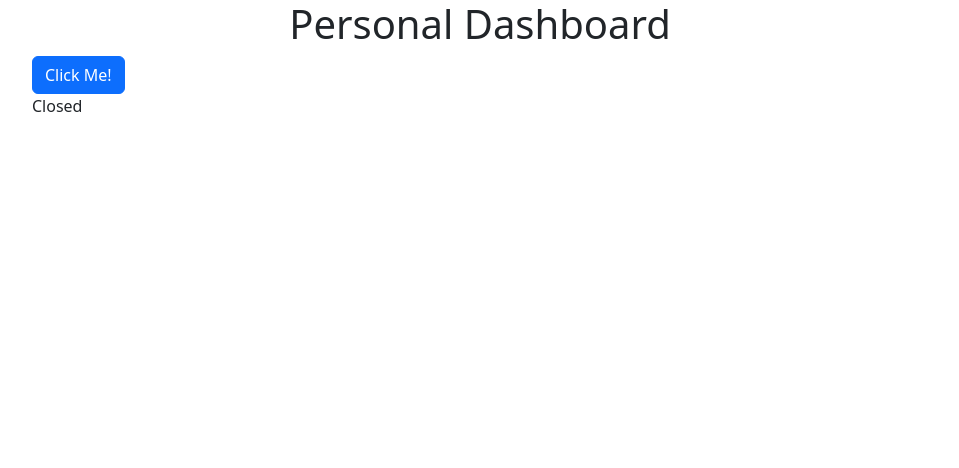
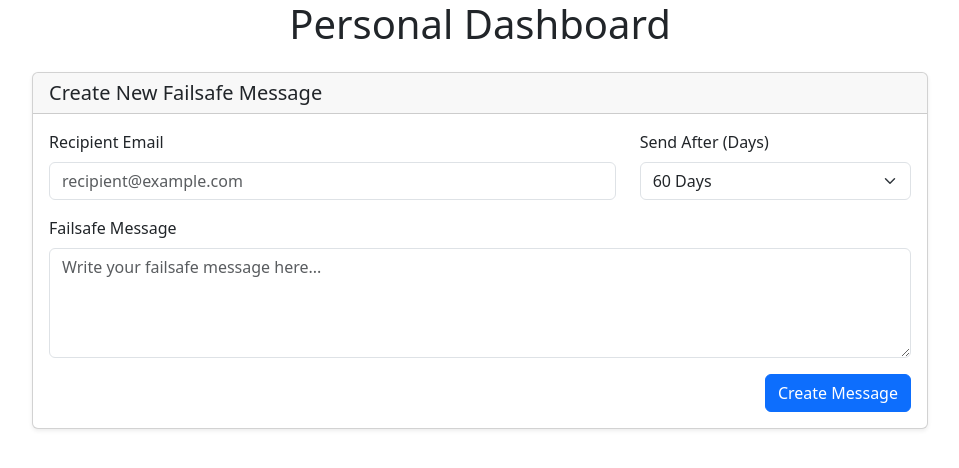
Before and after one commit to 43110JOSHUA/FailSafeMessanger, a Next.js app: page /dashboard in a window 1280 px wide. Shown: the top 468 px of the page, without its empty margins (160-1119 px from the left). Built offline with nearby package versions, Linux system fonts and the light colour scheme.

Commit message:
Added more components

```diff
--- a/src/app/components/messageDashboard/NewMessage.tsx
+++ b/src/app/components/messageDashboard/NewMessage.tsx
@@ -1,16 +1,79 @@
-import React from 'react'
+import React, { useState } from "react";
 
-interface NewMessageProps {
-  isOpen: boolean
+export default function NewMessage() {
+  const [recipientEmail, setRecipientEmail] = useState("");
+  const [messageContent, setMessageContent] = useState("");
+  const [deadmanDuration, setDeadmanDuration] = useState("60"); // days
+
+  return (
+    <div className="card my-4 shadow-sm">
+      <div className="card-header d-flex justify-content-between align-items-center">
+        <h5 className="card-title mb-0">Create New Failsafe Message</h5>
+      </div>
+
+      <div className="card-body">
+        <form>
+          {/* Recipient Email */}
+          <div className="row mb-3">
+            <div className="col-md-8">
+              <label htmlFor="recipientEmail" className="form-label">
+                Recipient Email
+              </label>
+              <input
+                type="email"
+                id="recipientEmail"
+                value={recipientEmail}
+                onChange={(e) => setRecipientEmail(e.target.value)}
+                placeholder="recipient@example.com"
+                className="form-control"
+                required
+              />
+            </div>
+            <div className="col-md-4">
+              <label htmlFor="deadmanDuration" className="form-label">
+                Send After (Days)
+              </label>
+              <select
+                id="deadmanDuration"
+                value={deadmanDuration}
+                onChange={(e) => setDeadmanDuration(e.target.value)}
+                className="form-select"
+              >
+                <option value="1">1 Day</option>
+                <option value="7">7 Days</option>
+                <option value="30">30 Days</option>
+                <option value="60">60 Days</option>
+                <option value="90">90 Days</option>
+                <option value="180">180 Days</option>
+                <option value="365">1 Year</option>
+              </select>
+            </div>
+          </div>
+
+          {/* Message Content */}
+          <div className="mb-3">
+            <label htmlFor="messageContent" className="form-label">
+              Failsafe Message
+            </label>
+            <textarea
+              id="messageContent"
+              value={messageContent}
+              onChange={(e) => setMessageContent(e.target.value)}
+              placeholder="Write your failsafe message here..."
+              rows={4}
+              className="form-control"
+              required
+            />
+          </div>
+
+          {/* Action Buttons */}
+          <div className="d-flex gap-2 justify-content-end">
+            <button type="submit" className="btn btn-primary">
+              Create Message
+            </button>
+          </div>
+        </form>
+      </div>
+    </div>
+  );
 }
-
-export default function NewMessage({isOpen}: NewMessageProps) {
-  if (!isOpen) {
-    return (<div>
-      Closed
-    </div>)
-  }
-  return (
-    <div>Open</div>
-  )
-}
--- a/src/app/dashboard/page.tsx
+++ b/src/app/dashboard/page.tsx
@@ -10,10 +10,9 @@ export default function Dashboard() {
   }
 
   return (
-    <div className="">
+    <div className="min-vh-100">
       <h1 className="text-center">Personal Dashboard</h1>
-      <button className="btn btn-primary" onClick={setToggle}> Click Me!</button>
-      <NewMessage isOpen={isOpen}/>
+      <NewMessage/>
     </div>
   );
 }
```
Also changed, not shown: src/app/page.tsx (+5 -2 lines), src/app/components/messageDashboard/CheckInButton.tsx (added), src/app/components/messageDashboard/OldMessage.tsx (added).
